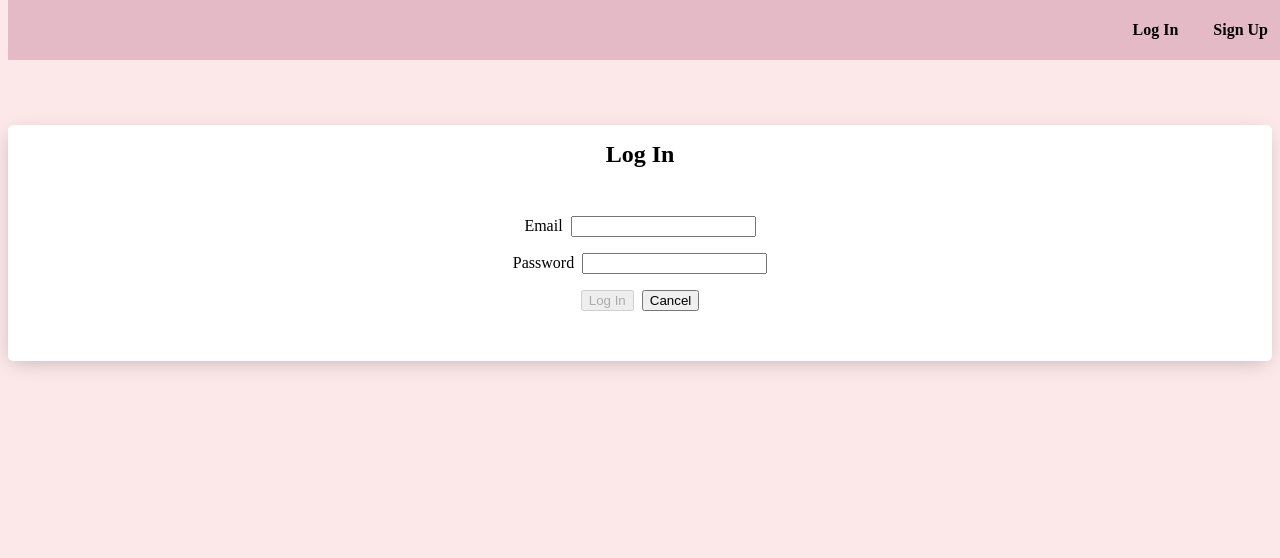
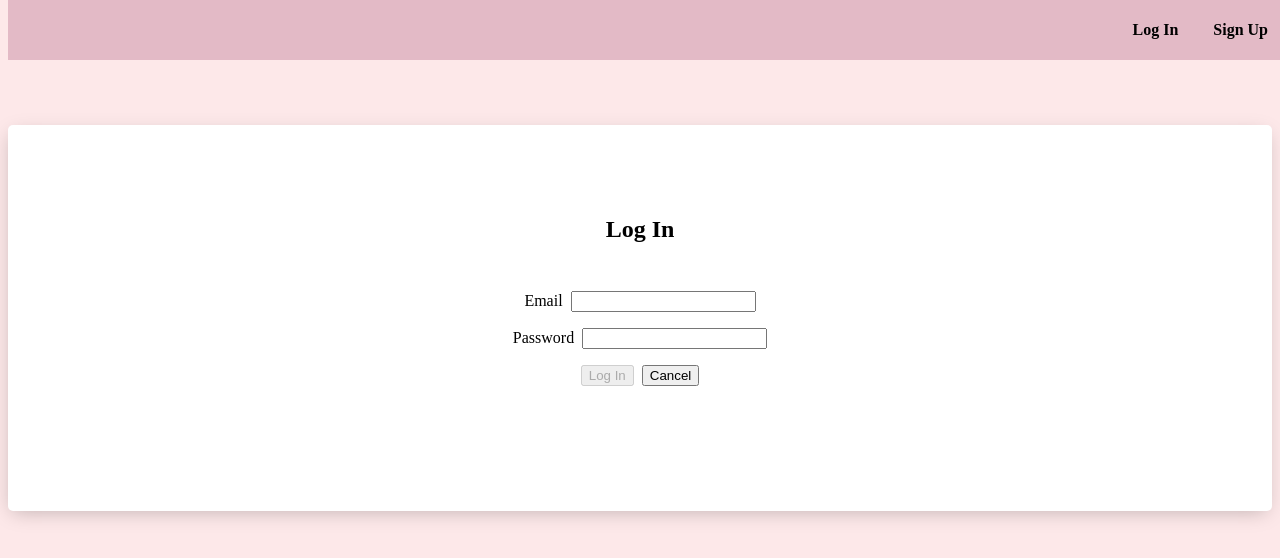
Before and after one commit to jaketodoroki/fav-lyric-front, a React (Vite) app: page /login in a window 1280 px wide. Shown: the top 558 px of the page. Built offline with nearby package versions, Linux system fonts and the light colour scheme; no server answers.

Commit message:
readme screenshots

```diff
--- a/src/index.css
+++ b/src/index.css
@@ -7,29 +7,15 @@ html {
 }
 
 main {
-
-  /* margin-left: auto; */
   margin-top: 50px;
-  /* height: 20px; */
-  border: 1px solid black;
-  /* flex-direction: column; */
-  /* align-items: center; */
   text-align: center;
-  /* height: fit-content; */
-  /* position: relative; */
-  /* padding: 75px; */
+  padding: 75px;
   border-radius: 5px;
   border: 1px solid var(--border);
   background-color: white;
   box-shadow: -1px 5px 19px -5px rgba(0, 0, 0, 0.25);
   -moz-box-shadow: -1px 5px 19px -5px rgba(0, 0, 0, 0.25);
   -webkit-box-shadow: -1px 5px 19px -5px rgba(0, 0, 0, 0.25);
-
-  /* gap: 140px; */
-  /* display: grid; */
-  /* padding: 20px; */
-  /* grid-template-columns: repeat(1, 1fr); */
-
 }
 
 .lyricListContainer{
@@ -60,7 +46,8 @@ article {
   padding: 36px;
   border-radius: 5px;
   border: 1px solid var(--border);
-  background-color: var(--card-background);
+  /* background-color: var(--card-background); */
+  background-color: white;
   box-shadow: -1px 5px 19px -5px rgba(0, 0, 0, 0.25);
   -moz-box-shadow: -1px 5px 19px -5px rgba(0, 0, 0, 0.25);
   -webkit-box-shadow: -1px 5px 19px -5px rgba(0, 0, 0, 0.25);
@@ -80,7 +67,7 @@ article>img {
   display: grid;
   padding: 20px;
   grid-template-columns: repeat(1, 1fr);
-
+  background-color: #E3BAC6;
 }
 
 @media only screen and (min-width: 900px) {
```
Also changed, not shown: public/Screenshot 2023-03-01 at 10.00.18 AM.png (added), public/Screenshot 2023-03-01 at 10.00.31 AM.png (added).
